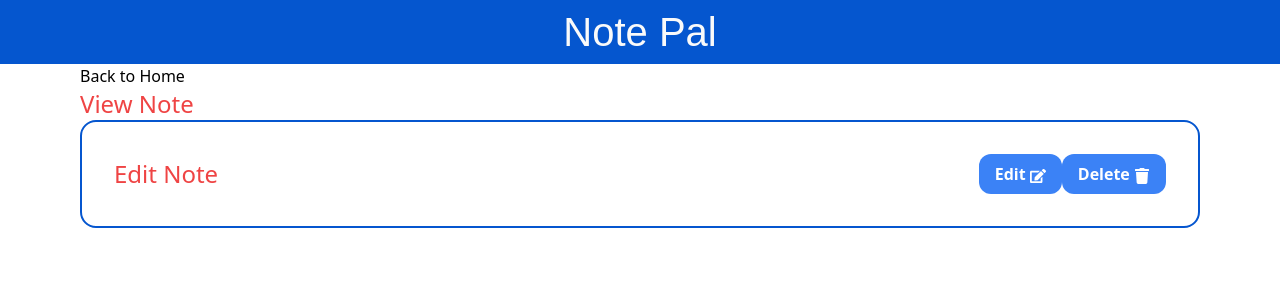
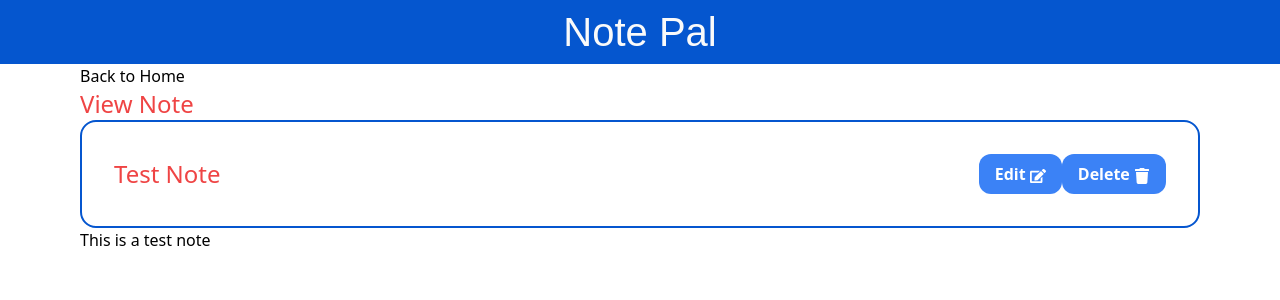
Before and after one commit to appohfaiths/notes-webapp, a React (Vite) app in the folder frontend/todo-app/: page / in a window 1280 px wide. Both pictures are taken after a click on the element 289 px from the left and 372 px from the top of the page. Shown: the top 300 px of the page. Built offline with nearby package versions, Linux system fonts and the light colour scheme.

Commit message:
feat: pass data from preview card to view note page

```diff
--- a/frontend/todo-app/src/components/cta/CTA.tsx
+++ b/frontend/todo-app/src/components/cta/CTA.tsx
@@ -10,7 +10,7 @@ export const CTA: React.FC<CTAProps> = ({ type, title }) => {
             case 'create':
                 return <h1 className='text-2xl text-red-500'>Create Note</h1>
             case 'view':
-                return <h1 className='text-2xl text-red-500'>Edit Note</h1>
+                return <h1 className='text-2xl text-red-500'>{title}</h1>
             default:
                 return <h1 className='text-2xl text-red-500'>Welcome to Note Pal</h1>
         }
--- a/frontend/todo-app/src/components/notesDisplay/NotesDisplay.tsx
+++ b/frontend/todo-app/src/components/notesDisplay/NotesDisplay.tsx
@@ -5,7 +5,7 @@ import { NotesDisplayProps } from './types'
 export const NotesDisplay: React.FC<NotesDisplayProps> = ({notes}) => {
   return (
       <section className='border-2 border-primary-blue p-8 rounded-2xl grid grid-cols-1 md:grid-cols-2 lg:grid-cols-3 place-items-center'>
-            {notes.map(note => <PreviewCard key={note.note_id} title={note.title} body={note.body} created_at={note.created_at} />)}
+          {notes.map(note => <PreviewCard key={note.note_id} title={note.title} body={note.body} created_at={note.created_at} note_id={note.note_id} />)}
     </section>
   )
 }
--- a/frontend/todo-app/src/components/previewCard/PreviewCard.tsx
+++ b/frontend/todo-app/src/components/previewCard/PreviewCard.tsx
@@ -3,10 +3,10 @@ import { useNavigate } from 'react-router-dom'
 import { PreviewCardProps } from './types'
 import { ConvertUnixTimeToDate } from '../../utils/utils'
 
-export const PreviewCard: React.FC<PreviewCardProps> = ({ title, body, created_at }) => {
+export const PreviewCard: React.FC<PreviewCardProps> = ({ title, body, created_at, note_id }) => {
     const navigator = useNavigate();
     const handleClick = () => {
-        navigator('/view')
+        navigator('/view', { state: { title, body, created_at, note_id } })
     }
   return (
       <article className='rounded-2xl shadow-lg flex flex-col w-72 bg-secondary-white text-secondary-black cursor-pointer' onClick={handleClick}>
--- a/frontend/todo-app/src/components/previewCard/types.ts
+++ b/frontend/todo-app/src/components/previewCard/types.ts
@@ -2,4 +2,5 @@ export interface PreviewCardProps {
     title: string;
     body: string;
     created_at: number;
+    note_id: string;
 }
--- a/frontend/todo-app/src/pages/View.tsx
+++ b/frontend/todo-app/src/pages/View.tsx
@@ -1,16 +1,18 @@
 import React from 'react'
+import { useLocation } from 'react-router-dom';
 import Layout from '../layouts/Layout'
-import { Note } from '../types/note'
 import { CTA, BackToHome } from '../components';
 
-export default function View( note : Note): React.JSX.Element {
-    const { title, body, created_at } = note;
+export default function View(): React.JSX.Element {
+    const {state} = useLocation();
+    const { title, body, created_at } = state;
     return (
         <Layout>
             <main className='container mx-auto'>
                 <BackToHome />
                 <h1 className='text-2xl text-red-500'>View Note</h1>
                 <CTA type='view' title={title} />
+                <p>{body}</p>
             </main>
         </Layout>
   )
```
